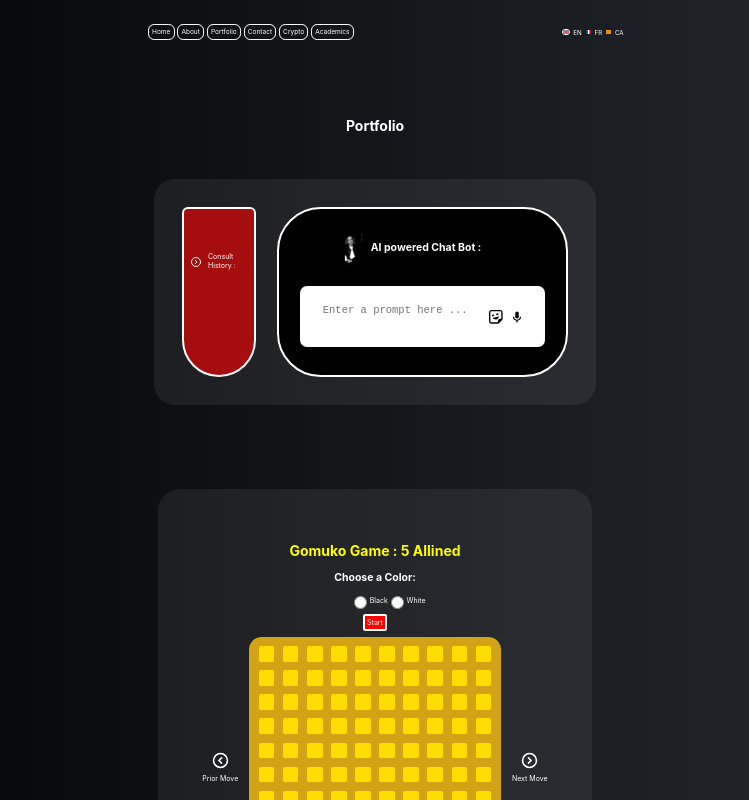
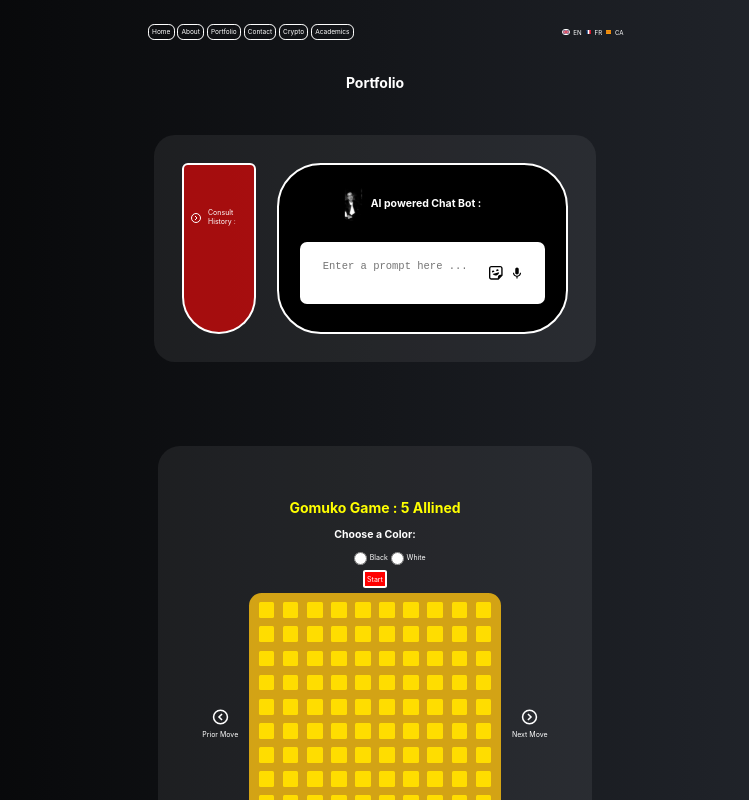
Before and after one commit to MarouaneSoukhrati/mar_react_app, a React (Create React App) app: page /portfolio in a window 1280 px wide. Shown: the top 800 px of the page, without its empty margins (265-1014 px from the left). Built offline with nearby package versions, Linux system fonts and the light colour scheme.

Commit message:
Update Portfolio.css

```diff
--- a/src/ComponentStyle/SubcomponentStyle/Portfolio.css
+++ b/src/ComponentStyle/SubcomponentStyle/Portfolio.css
@@ -4,7 +4,7 @@
   flex-direction: column;
   justify-content: center;
   align-items: center;
-  padding: 6.25em;
+  /*padding: 6.25em;*/
 }
 
 .port-title {
```
